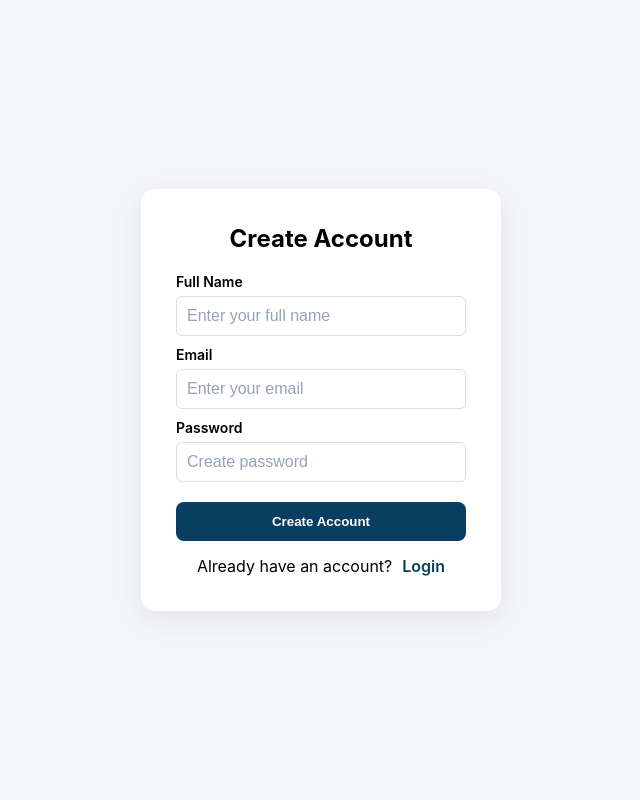
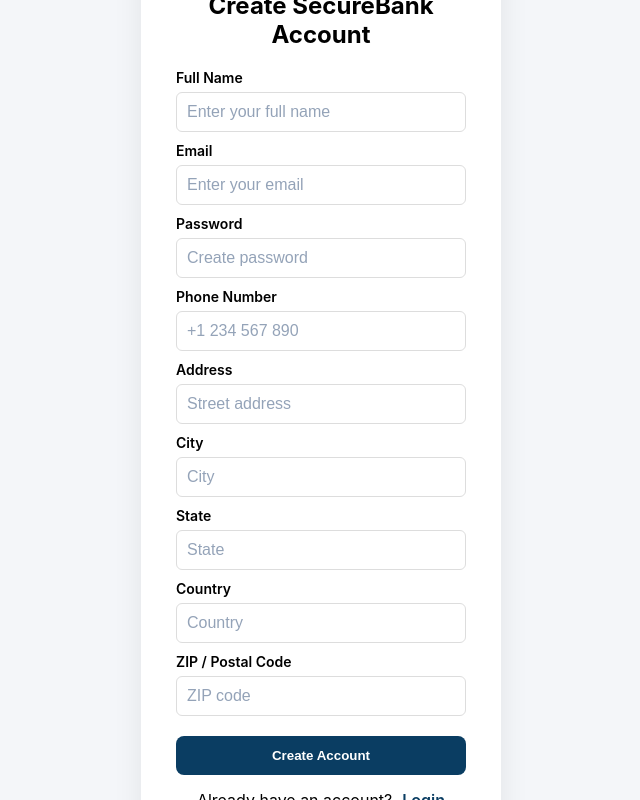
Before and after one commit to Dejohnstc/securebank-client, a React (Vite) app: page /register in a window 1280 px wide. Shown: the whole page, without its empty margins (319-959 px from the left). Built offline with nearby package versions, Linux system fonts and the light colour scheme.

Commit message:
frontend updates

```diff
--- a/src/pages/Register.jsx
+++ b/src/pages/Register.jsx
@@ -7,18 +7,58 @@
 
 const navigate = useNavigate();
 
-const [name,setName] = useState("");
-const [email,setEmail] = useState("");
-const [password,setPassword] = useState("");
+const [form,setForm] = useState({
+  name:"",
+  email:"",
+  password:"",
+  phone:"",
+  address:"",
+  city:"",
+  state:"",
+  country:"",
+  zip:""
+});
+
 const [loading,setLoading] = useState(false);
 const [error,setError] = useState("");
 
+/* 🔥 HANDLE CHANGE */
+const handleChange = (e)=>{
+  const {name,value} = e.target;
+
+  setForm({
+    ...form,
+    [name]: value
+  });
+};
+
+/* 🔥 VALIDATION */
+const validate = ()=>{
+
+  if(!form.name || !form.email || !form.password){
+    return "Name, email and password are required";
+  }
+
+  if(form.password.length < 6){
+    return "Password must be at least 6 characters";
+  }
+
+  if(form.phone && form.phone.length < 7){
+    return "Invalid phone number";
+  }
+
+  return null;
+};
+
+/* 🔥 REGISTER */
 const handleRegister = async (e)=>{
 
   e.preventDefault();
 
-if(!name || !email || !password){
-setError("Please fill all fields");
+  const validationError = validate();
+
+  if(validationError){
+    setError(validationError);
     return;
   }
 
@@ -27,7 +67,19 @@
     setLoading(true);
     setError("");
 
-await api.post("/api/auth/register",{name,email,password});
+    await api.post("/api/auth/register",{
+      name: form.name,
+      email: form.email,
+      password: form.password,
+
+      // 🔥 EXTRA DATA (SAFE FOR NOW)
+      phone: form.phone,
+      address: form.address,
+      city: form.city,
+      state: form.state,
+      country: form.country,
+      zip: form.zip
+    });
 
     alert("Account created successfully");
 
@@ -51,32 +103,98 @@
 
 <div className="register-card">
 
-<h2>Create Account</h2>
+<h2>Create SecureBank Account</h2>
 
 <form onSubmit={handleRegister}>
 
+{/* NAME */}
 <label>Full Name</label>
 <input
 type="text"
+name="name"
 placeholder="Enter your full name"
-value={name}
-onChange={(e)=>setName(e.target.value)}
+value={form.name}
+onChange={handleChange}
 />
 
+{/* EMAIL */}
 <label>Email</label>
 <input
 type="email"
+name="email"
 placeholder="Enter your email"
-value={email}
-onChange={(e)=>setEmail(e.target.value)}
+value={form.email}
+onChange={handleChange}
 />
 
+{/* PASSWORD */}
 <label>Password</label>
 <input
 type="password"
+name="password"
 placeholder="Create password"
-value={password}
-onChange={(e)=>setPassword(e.target.value)}
+value={form.password}
+onChange={handleChange}
+/>
+
+{/* PHONE */}
+<label>Phone Number</label>
+<input
+type="tel"
+name="phone"
+placeholder="+1 234 567 890"
+value={form.phone}
+onChange={handleChange}
+/>
+
+{/* ADDRESS */}
+<label>Address</label>
+<input
+type="text"
+name="address"
+placeholder="Street address"
+value={form.address}
+onChange={handleChange}
+/>
+
+{/* CITY */}
+<label>City</label>
+<input
+type="text"
+name="city"
+placeholder="City"
+value={form.city}
+onChange={handleChange}
+/>
+
+{/* STATE */}
+<label>State</label>
+<input
+type="text"
+name="state"
+placeholder="State"
+value={form.state}
+onChange={handleChange}
+/>
+
+{/* COUNTRY */}
+<label>Country</label>
+<input
+type="text"
+name="country"
+placeholder="Country"
+value={form.country}
+onChange={handleChange}
+/>
+
+{/* ZIP */}
+<label>ZIP / Postal Code</label>
+<input
+type="text"
+name="zip"
+placeholder="ZIP code"
+value={form.zip}
+onChange={handleChange}
 />
 
 {error && <div className="register-error">{error}</div>}
--- a/src/pages/SendMoney.jsx
+++ b/src/pages/SendMoney.jsx
@@ -252,12 +252,18 @@
       <div className="section">
   <h3>Transfer Type</h3>
 
-        <div className={`option ${transferType === "ach" ? "active" : ""}`}>
+  <div
+    className={`option ${transferType === "ach" ? "active" : ""}`}
+    onClick={() => _setTransferType("ach")}
+  >
     ACH Transfer
     <span>1–2 business days</span>
   </div>
 
-        <div className={`option ${transferType === "wire" ? "active" : ""}`}>
+  <div
+    className={`option ${transferType === "wire" ? "active" : ""}`}
+    onClick={() => _setTransferType("wire")}
+  >
     Wire Transfer
     <span>Same day delivery</span>
   </div>
@@ -312,6 +318,29 @@
           <p className="error-text">{errors.bankName}</p>
         )}
       </div>
+      {/* 🔥 WIRE TRANSFER EXTRA FIELDS */}
+{transferType === "wire" && (
+  <>
+    <input
+      name="swiftCode"
+      placeholder="SWIFT Code (e.g SBIUS6SXXX)"
+      value={formData.swiftCode}
+      onChange={handleChange}
+      className={errors.swiftCode ? "input-error" : ""}
+    />
+
+    {errors.swiftCode && (
+      <p className="error-text">{errors.swiftCode}</p>
+    )}
+
+    <input
+      name="bankAddress"
+      placeholder="Bank Address"
+      value={formData.bankAddress}
+      onChange={handleChange}
+    />
+  </>
+)}
 
       {/* AMOUNT */}
       <div className="section">
```
Lines whose indentation alone changed are shown as unchanged.
